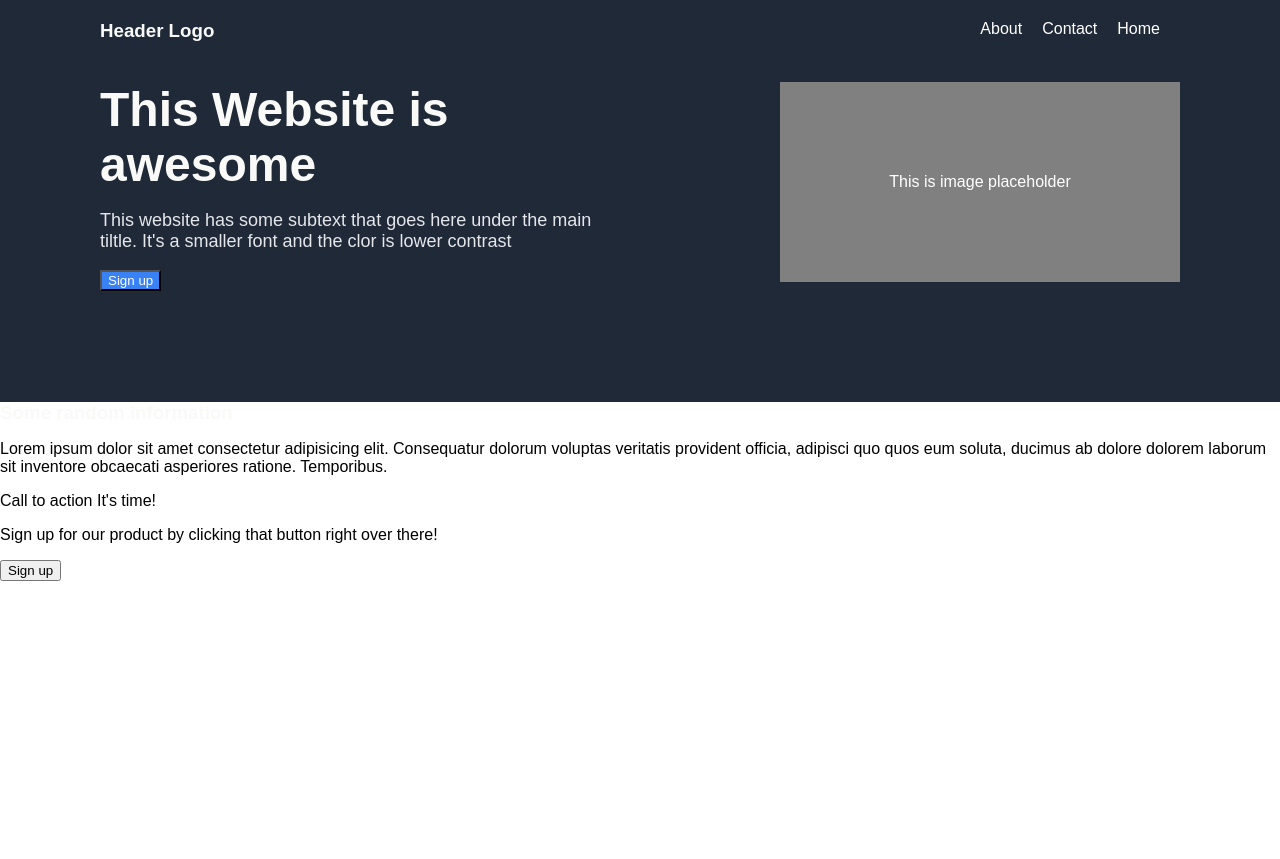
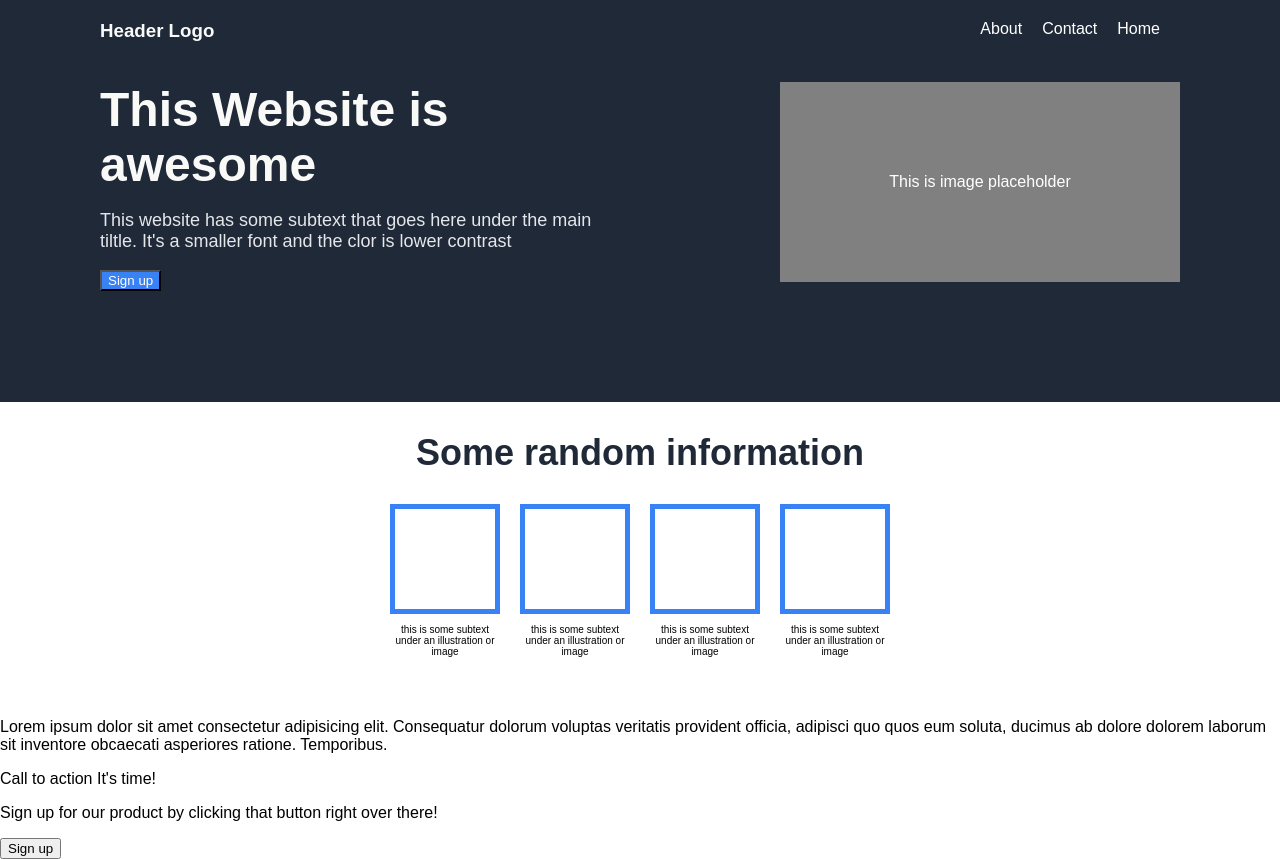
Before and after one commit to ScottChau/2_Landing-Page, a plain HTML site: page index.html in a window 1280 px wide. Before the commit the page ends 800 px from the top, so only its background shows below. Drawn offline with Linux system fonts and the light colour scheme.

Commit message:
Body completed

```diff
--- a/index.html
+++ b/index.html
@@ -30,12 +30,26 @@
       </div>
     </div>
     <div class="body">
-      <h3>Some random information</h3>
+      <h4>Some random information</h4>
       <div class="container">
         <div class="box1"></div>
         <div class="box2"></div>
         <div class="box3"></div>
         <div class="box4"></div>
+      </div>
+      <div class="subtext">
+        <div class="subtext1">
+          <p>this is some subtext under an illustration or image</p>
+        </div>
+        <div class="subtext2">
+          <p>this is some subtext under an illustration or image</p>
+        </div>
+        <div class="subtext3">
+          <p>this is some subtext under an illustration or image</p>
+        </div>
+        <div class="subtext4">
+          <p>this is some subtext under an illustration or image</p>
+        </div>
       </div>
     </div>
     <div class="quotes-section">
--- a/styles.css
+++ b/styles.css
@@ -1,6 +1,14 @@
 body {
   font-family: sans-serif, "Times New Roman", Times, serif;
   margin: 0;
+}
+
+h4 {
+  margin: 0;
+  text-align: center;
+  padding: 30px;
+  font-size: 36px;
+  color: #1f2937;
 }
 
 h3 {
@@ -59,3 +67,35 @@ nav a {
   background-color: #3882f6;
   color: white;
 }
+
+.body {
+  height: 300px;
+}
+
+.container {
+  display: flex;
+
+  justify-content: center;
+  gap: 20px;
+}
+
+.container div {
+  height: 100px;
+  width: 100px;
+  border: 5px solid #3882f6;
+}
+
+.subtext {
+  display: flex;
+  justify-content: center;
+  gap: 30px;
+}
+
+.subtext div {
+  margin: 0;
+  padding: 0;
+  width: 100px;
+  height: 20px;
+  font-size: 10px;
+  text-align: center;
+}
```
